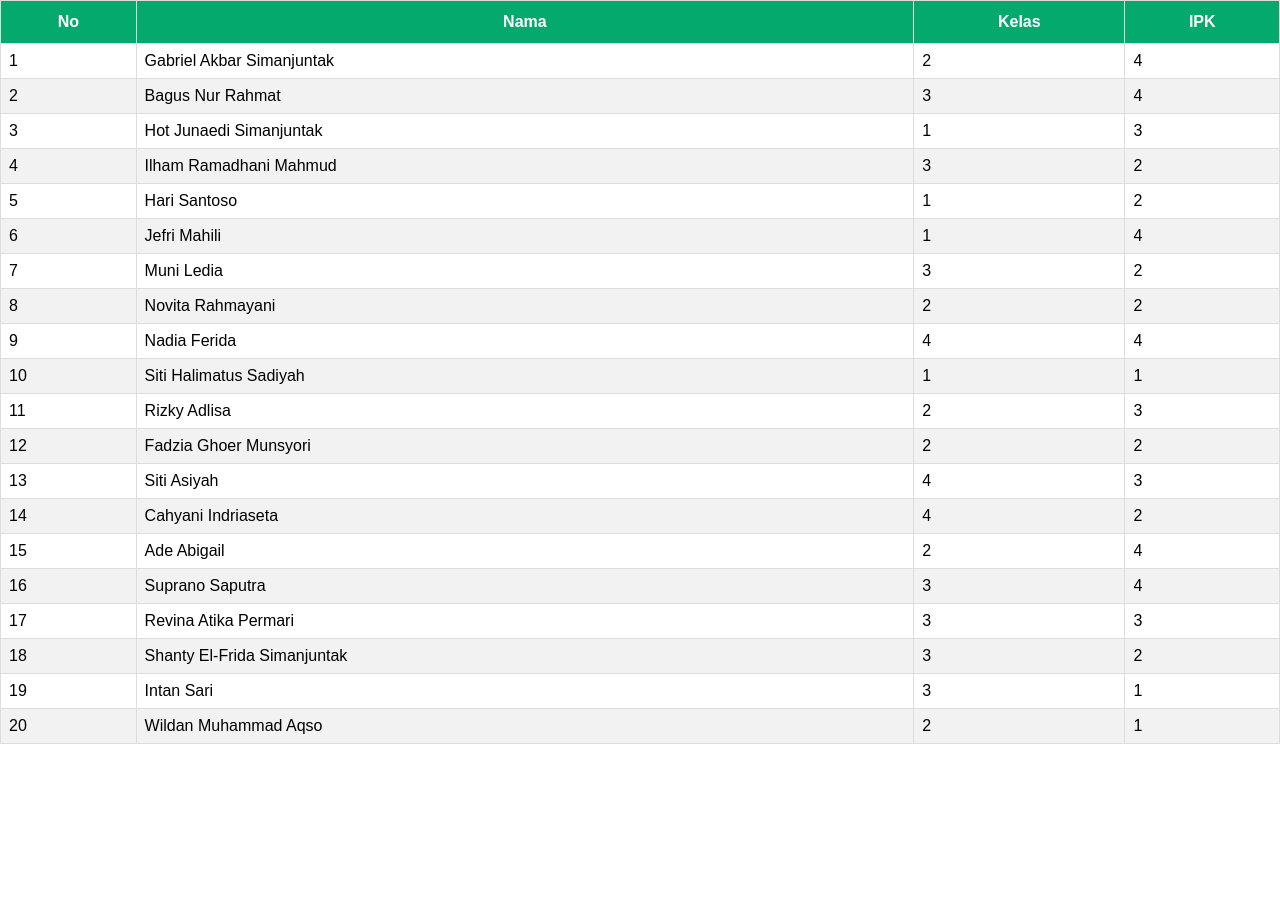
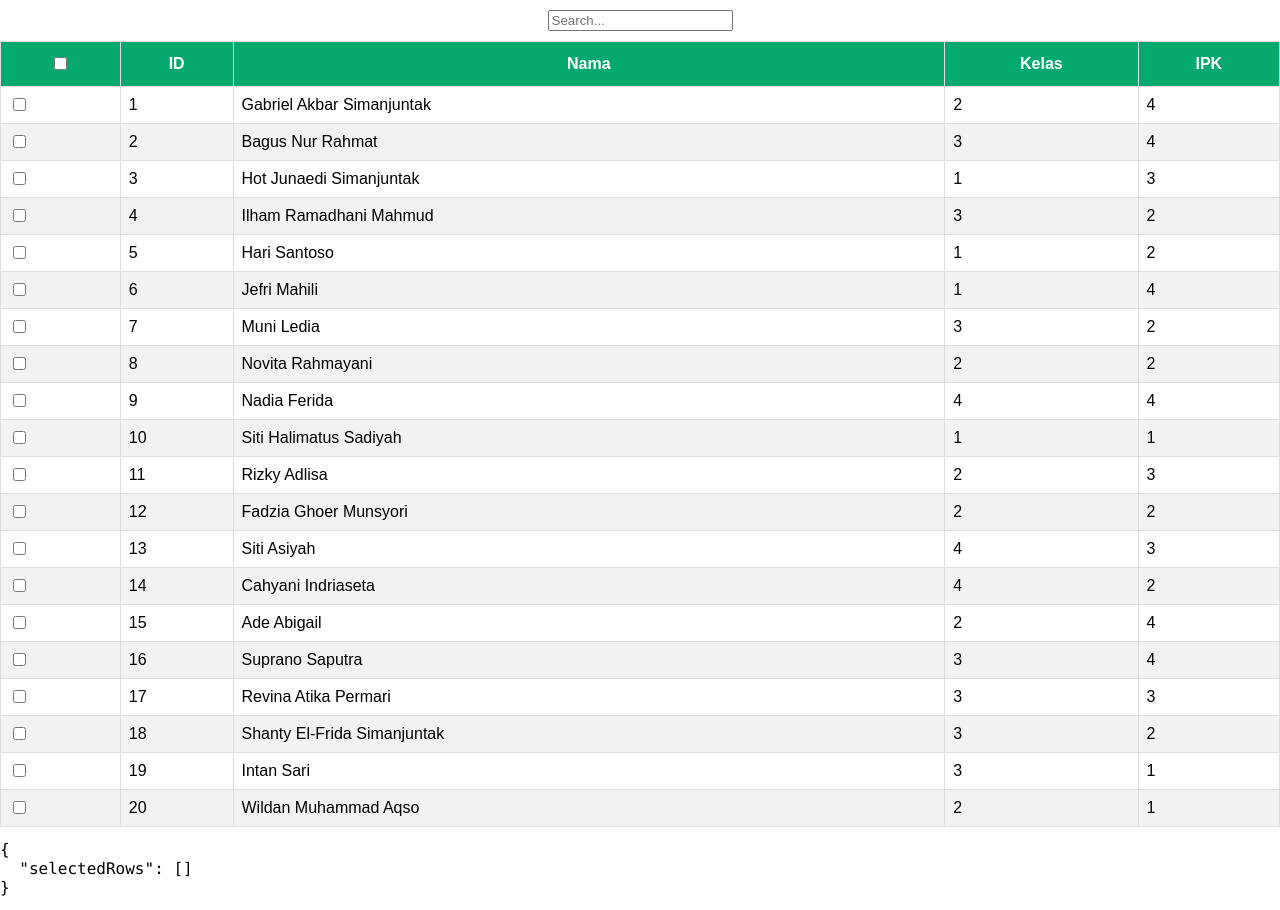
Before and after one commit to FadziaGhoer/tabel-data-mahasiswa, a React (Create React App) app: page / in a window 1280 px wide. Before the commit the page ends 800 px from the top, so only its background shows below. Built offline with nearby package versions, Linux system fonts and the light colour scheme.

Commit message:
update asc desc dalam column update search box (nama mhs) update checkbox detail

```diff
--- a/package.json
+++ b/package.json
@@ -6,6 +6,7 @@
     "@testing-library/jest-dom": "^5.16.5",
     "@testing-library/react": "^13.4.0",
     "@testing-library/user-event": "^13.5.0",
+    "axios": "^1.2.5",
     "react": "^18.2.0",
     "react-data-table-component": "^7.5.3",
     "react-dom": "^18.2.0",
--- a/src/App.js
+++ b/src/App.js
@@ -1,12 +1,13 @@
 import React from "react";
+import { FilteringTable } from "./components/FilteringTable";
+import { RowSelection } from "./components/RowSelection";
 // import './App.css'
-import { BasicTable } from "./components/BasicTable";
 
 function App() {
 
   return (
     <div className="App">
-      <BasicTable />
+      <RowSelection />
     </div>
   );
 }
--- /dev/null
+++ b/src/components/Checkbox.js
@@ -0,0 +1,16 @@
+import React from "react";
+
+export const Checkbox = React.forwardRef(({ indeterminate, ...rest }, ref) => {
+  const defaultRef = React.useRef();
+  const resolvedRef = ref || defaultRef;
+
+  React.useEffect(() => {
+    resolvedRef.current.indeterminate = indeterminate;
+  }, [resolvedRef, indeterminate]);
+
+  return (
+    <>
+      <input type="checkbox" ref={resolvedRef} {...rest} />
+    </>
+  );
+});
--- /dev/null
+++ b/src/components/FilteringTable.js
@@ -0,0 +1,60 @@
+import React, { useMemo } from "react";
+import { useTable, useSortBy, useGlobalFilter } from "react-table";
+import MOCK_DATA from "./MOCK_DATA.json";
+import { COLUMNS } from "./columns";
+import './table.css'
+import { GlobalFilter } from "./GlobalFilter";
+
+export const FilteringTable = () => {
+  const columns = useMemo(() => COLUMNS, []);
+  const data = useMemo(() => MOCK_DATA, []);
+
+  const {
+    getTableProps,
+    getTableBodyProps,
+    headerGroups,
+    rows,
+    prepareRow,
+    state,
+    setGlobalFilter,
+  } = useTable({
+    columns,
+    data,
+  },
+  useGlobalFilter, useSortBy)
+
+  const { globalFilter } = state
+
+  return (
+    <>
+    <GlobalFilter filter={globalFilter} setFilter={setGlobalFilter} />
+    <table {...getTableProps()}>
+      <thead>
+        {headerGroups.map((headerGroup) => (
+          <tr {...headerGroup.getHeaderGroupProps()}>
+            {headerGroup.headers.map((column) => (
+              <th {...column.getHeaderProps(column.getSortByToggleProps())}>{column.render("Header")}
+              <span>
+                {column.isSorted ? (column.isSortedDesc ? ' ▼' : ' ▲') : ''}
+              </span>
+              </th>
+            ))}
+          </tr>
+        ))}
+      </thead>
+      <tbody {...getTableBodyProps()}>
+        {rows.map((row) => {
+          prepareRow(row);
+          return (
+            <tr {...row.getRowProps()}>
+              {row.cells.map((cell) => {
+                return <td {...cell.getCellProps()}>{cell.render("Cell")}</td>;
+              })}
+            </tr>
+          );
+        })}
+      </tbody>
+    </table>
+    </>
+  );
+};
--- /dev/null
+++ b/src/components/GlobalFilter.js
@@ -0,0 +1,10 @@
+import React from "react";
+import './table.css'
+
+export const GlobalFilter = ({ filter, setFilter }) => {
+  return (
+    <span className="search-box">
+      <input placeholder="Search..." value={filter || ""} onChange={(e) => setFilter(e.target.value)} />
+    </span>
+  );
+};
--- /dev/null
+++ b/src/components/RowSelection.js
@@ -0,0 +1,101 @@
+import React, { useMemo } from "react";
+import {
+  useTable,
+  useRowSelect,
+  useSortBy,
+  useGlobalFilter,
+} from "react-table";
+import MOCK_DATA from "./MOCK_DATA.json";
+import { COLUMNS } from "./columns";
+import "./table.css";
+import { GlobalFilter } from "./GlobalFilter";
+import { Checkbox } from "./Checkbox";
+
+export const RowSelection = () => {
+  const columns = useMemo(() => COLUMNS, []);
+  const data = useMemo(() => MOCK_DATA, []);
+
+  const {
+    getTableProps,
+    getTableBodyProps,
+    headerGroups,
+    rows,
+    prepareRow,
+    state,
+    setGlobalFilter,
+    selectedFlatRows,
+  } = useTable(
+    {
+      columns,
+      data,
+    },
+    useGlobalFilter,
+    useSortBy,
+    useRowSelect,
+    (hooks) => {
+      hooks.visibleColumns.push((columns) => {
+        return [
+          {
+            id: "selection",
+            Header: ({ getToggleAllRowsSelectedProps }) => (
+              <Checkbox {...getToggleAllRowsSelectedProps()} />
+            ),
+            Cell: ({ row }) => (
+              <Checkbox {...row.getToggleAllRowsSelectedProps} />
+            ),
+          },
+          ...columns,
+        ];
+      });
+    }
+  );
+
+  const { globalFilter } = state;
+
+  return (
+    <>
+      <GlobalFilter filter={globalFilter} setFilter={setGlobalFilter} />
+      <table {...getTableProps()}>
+        <thead>
+          {headerGroups.map((headerGroup) => (
+            <tr {...headerGroup.getHeaderGroupProps()}>
+              {headerGroup.headers.map((column) => (
+                <th {...column.getHeaderProps(column.getSortByToggleProps())}>
+                  {column.render("Header")}
+                  <span>
+                    {column.isSorted ? (column.isSortedDesc ? " ▼" : " ▲") : ""}
+                  </span>
+                </th>
+              ))}
+            </tr>
+          ))}
+        </thead>
+        <tbody {...getTableBodyProps()}>
+          {rows.map((row) => {
+            prepareRow(row);
+            return (
+              <tr {...row.getRowProps()}>
+                {row.cells.map((cell) => {
+                  return (
+                    <td {...cell.getCellProps()}>{cell.render("Cell")}</td>
+                  );
+                })}
+              </tr>
+            );
+          })}
+        </tbody>
+      </table>
+      <pre>
+        <code>
+          {JSON.stringify(
+            {
+              selectedRows: selectedFlatRows.map((row) => row.original),
+            },
+            null,
+            2
+          )}
+        </code>
+      </pre>
+    </>
+  );
+};
--- a/src/components/columns.js
+++ b/src/components/columns.js
@@ -1,6 +1,6 @@
 export const COLUMNS = [
     {
-        Header: 'No',
+        Header: 'ID',
         accessor: 'id'
     },
     {
@@ -14,5 +14,5 @@
     {
         Header: 'IPK',
         accessor: 'ipk'
-    }
+    },
 ]
--- a/src/components/table.css
+++ b/src/components/table.css
@@ -4,19 +4,31 @@
   width: 100%;
 }
 
-  table td, table th {
+table td,
+table th {
   border: 1px solid #ddd;
   padding: 8px;
 }
 
-  table tr:nth-child(even){background-color: #f2f2f2;}
+table tr:nth-child(even) {
+  background-color: #f2f2f2;
+}
 
-  table tr:hover {background-color: #ddd;}
+table tr:hover {
+  background-color: #ddd;
+}
 
 table th {
   padding-top: 12px;
   padding-bottom: 12px;
   text-align: center;
-    background-color: #04AA6D;
+  background-color: #04aa6d;
   color: white;
 }
+.search-box {
+  padding: 10px;
+  font-size: 20px;
+  display: flex;
+  align-items: center;
+  justify-content: center;
+}
```
Also changed, not shown: src/components/SortingTable.js (added, +52 -0 lines), 1 other file (tests, documents, lock files or other folders). Lines whose indentation alone changed are shown as unchanged.
